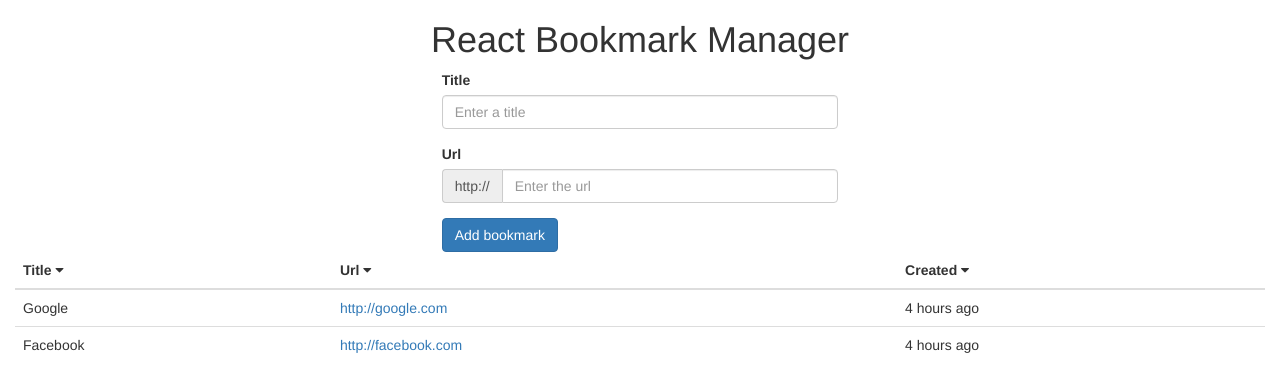
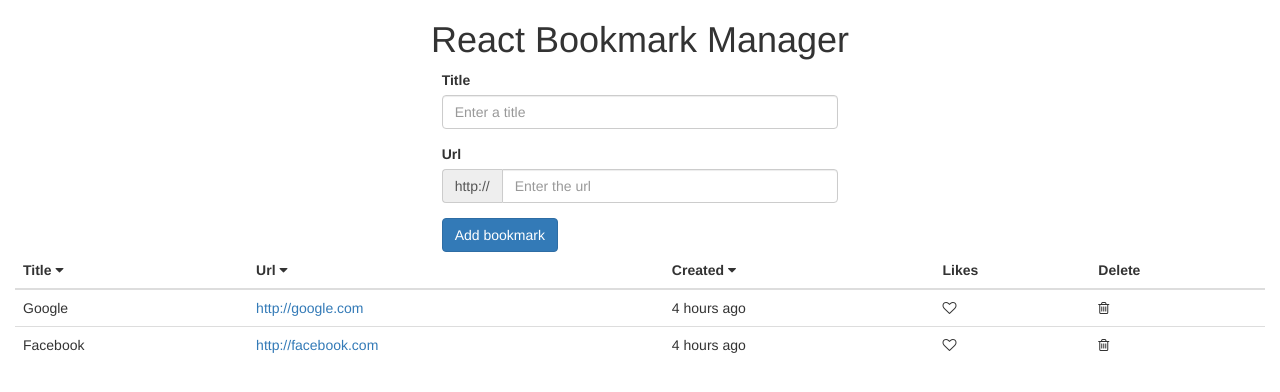
Before and after one commit to patrickshaughnessy/React-Bookmark-Manager, a React app: page / in a window 1280 px wide. Shown: the top 392 px of the page. Built offline with nearby package versions, Linux system fonts and the light colour scheme.

Commit message:
like bookmarks

```diff
--- a/public/BookmarksTable.js
+++ b/public/BookmarksTable.js
@@ -3,6 +3,8 @@ var moment = require('moment')
 
 import keygen from './keygen';
 import Caret from './Caret';
+import Heart from './Heart';
+import Trash from './Trash';
 
 export default class extends React.Component {
   constructor(props){
@@ -14,16 +16,26 @@ export default class extends React.Component {
         {header: 'url', descending: true},
         {header: 'created', descending: true}
       ],
-      sortIndex: 2
+      sortIndex: 2,
+      liked: []
     }
   }
 
+  toggleLiked(index){
+    console.log('inside toggleLiked', index);
+    let liked = this.state.liked;
+    if (this.state.liked.indexOf(index) === -1){
+      liked = liked.concat(index);
+    } else {
+      liked.splice(liked.indexOf(index), 1);
+    }
+    this.setState({liked: liked});
+  }
+
   toggleSort(index, descending){
-    console.log('inside toggle sort', index, descending);
     let sortFilters = this.state.sortFilters;
     sortFilters[index].descending = descending;
     this.setState({sortFilters: sortFilters, sortIndex: index});
-
   }
 
   generateHeaders(bookmarks){
@@ -38,7 +50,7 @@ export default class extends React.Component {
   }
 
   generateData(bookmarks){
-    return bookmarks.map(row => {
+    return bookmarks.map((row, i) => {
       var tr = [];
       for (var header in row){
         var data;
@@ -52,11 +64,17 @@ export default class extends React.Component {
           case 'created':
             data = moment(row[header]).fromNow()
             break;
-          default:
-            data = row[header];
         }
         tr.push(<td key={keygen()}>{data}</td>);
       }
+      tr.push(
+        <td key={keygen()}>
+          <Heart toggleLiked={this.toggleLiked.bind(this, i)}
+                 liked={this.state.liked.indexOf(i)} />
+        </td>,
+        <td key={keygen()}>
+          <Trash />
+        </td>)
       return (
         <tr key={keygen()}>{tr}</tr>
       )
@@ -86,6 +104,8 @@ export default class extends React.Component {
             <thead>
               <tr>
                 {this.generateHeaders(bookmarks)}
+                <th>Likes</th>
+                <th>Delete</th>
               </tr>
             </thead>
             <tbody>
--- /dev/null
+++ b/public/Heart.js
@@ -0,0 +1,25 @@
+import React from 'react';
+
+export default class extends React.Component {
+  constructor(props){
+    super(props);
+  }
+
+  handleClick(e){
+    e.preventDefault();
+    this.props.toggleLiked();
+  }
+
+  render(){
+    console.log('inside heart', this.props.liked);
+    if (this.props.liked === -1){
+      return (
+        <i onClick={this.handleClick.bind(this)} className="fa fa-heart-o"></i>
+      )
+    } else {
+      return (
+        <i onClick={this.handleClick.bind(this)} className="fa fa-heart"></i>
+      )
+    }
+  }
+}
--- /dev/null
+++ b/public/Trash.js
@@ -0,0 +1,23 @@
+import React from 'react';
+
+export default class extends React.Component {
+  constructor(props){
+    super(props);
+    this.state = {
+      info: this.props.info
+    }
+  }
+
+  handleClick(e){
+    e.preventDefault();
+    // let descending = !this.state.info.descending;
+    // this.props.toggleSort(descending);
+    // this.setState({descending: descending})
+  }
+
+  render(){
+    return (
+      <i onClick={this.handleClick.bind(this)} className="fa fa-trash-o"></i>
+    )
+  }
+}
```
